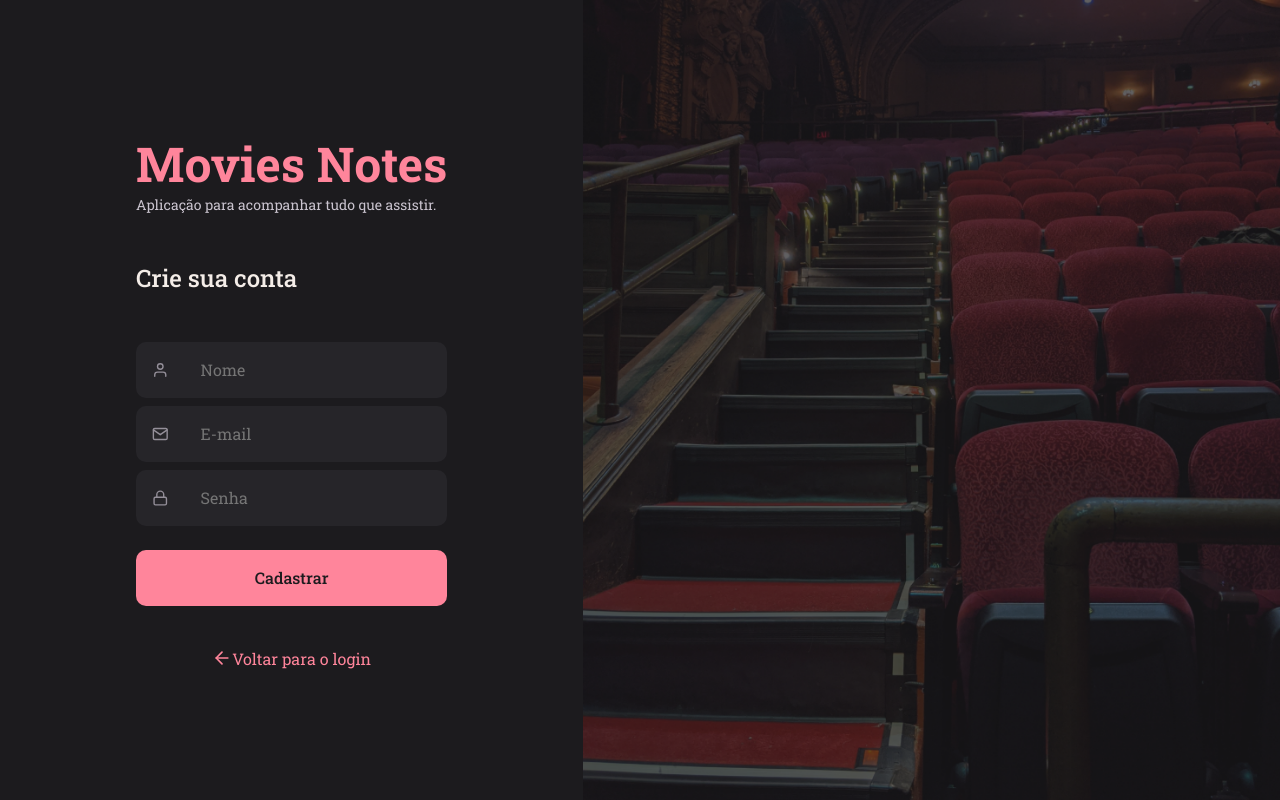
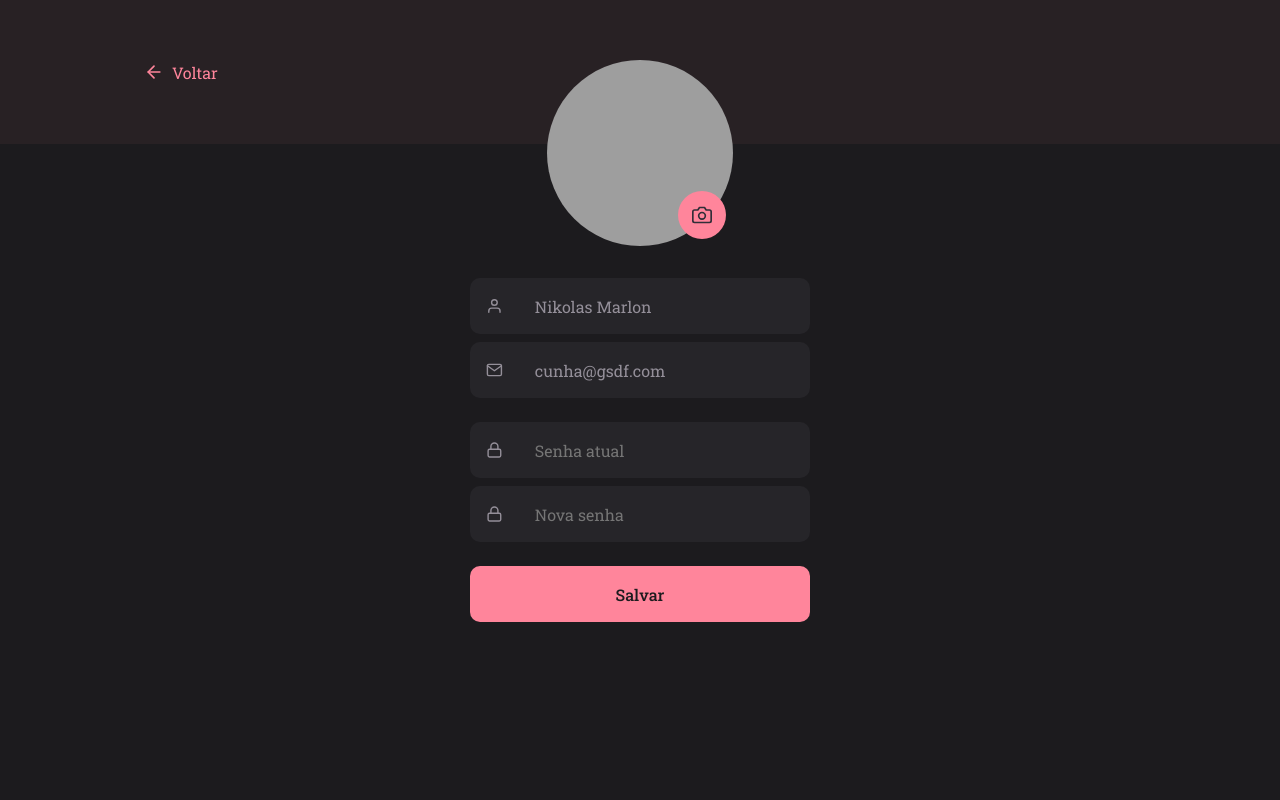
Before and after one commit to nikolasmarlon/Movies-notes, a React (Vite) app: page / in a window 1280 px wide. Built offline with nearby package versions, Linux system fonts and the light colour scheme; grey boxes are pictures that could not be loaded.

Commit message:
Interface Profile finalizada

```diff
--- a/src/App.jsx
+++ b/src/App.jsx
@@ -2,13 +2,14 @@
 import { Home } from "./pages/Home";
 import { Login } from "./pages/Login";
 import { MoviePreview } from "./pages/MoviePreview";
+import { Profile } from "./pages/Profile";
 import { SignUp } from "./pages/SignUp";
 
 export function App() {
 
   return (
     <>
-      <SignUp />
+      <Profile />
     </>
   )
 }
--- /dev/null
+++ b/src/pages/Profile/index.jsx
@@ -0,0 +1,38 @@
+import { FiArrowLeft, FiCamera, FiLock, FiMail, FiUser } from "react-icons/fi";
+import { Avatar, DivContainer, Form } from "./styles";
+
+import { Input } from "../../components/Input";
+import { Button } from "../../components/Button";
+
+export function Profile(){
+    return(
+        <DivContainer>
+            <header>
+                <a href="#">
+                    <FiArrowLeft/>
+                    Voltar
+                </a>
+            </header>
+
+            <Form>
+
+                <Avatar>
+                    <img src="https://github.com/nikolasmarlon.png" alt="Imagem do usuário" />
+
+                    <label htmlFor="avatar">
+                        <FiCamera />
+                        <input type="file" id="avatar" />
+                    </label>
+                </Avatar>
+
+                <Input required type="text" icon={FiUser} value="Nikolas Marlon" />
+                <Input required type="email" icon={FiMail} value="cunha@gsdf.com" />
+                <Input type="password" icon={FiLock} placeholder="Senha atual" />
+                <Input type="password" icon={FiLock} placeholder="Nova senha" />
+
+                <Button title="Salvar" />
+
+            </Form>
+        </DivContainer>
+    )
+}
--- /dev/null
+++ b/src/pages/Profile/styles.js
@@ -0,0 +1,90 @@
+import styled from "styled-components";
+
+
+export const DivContainer = styled.div`
+    width: 100%;
+
+
+    > header{
+        width: 100%;
+        height: 144px;
+        background: ${( {theme} ) => theme.COLORS.BACKGROUND_RED_MOVIE};
+
+
+        display: flex;
+        align-items: center;
+
+        padding: 0 144px;
+
+        a{
+            display: flex;
+            align-items: center ;
+            gap: 8px;
+            color: ${( {theme} ) => theme.COLORS.RED_300};
+
+            svg{
+                font-size: 20px;
+            }
+        }
+    }
+`
+
+
+export const Form = styled.form`
+    max-width: 340px;
+    margin: -84px auto 0;
+
+    > div:nth-child(4){
+        margin-top: 24px;
+    }
+    > div:nth-child(5){
+        margin-bottom: 24px;
+    }
+
+`
+
+export const Avatar = styled.div`
+
+    position: relative;
+    margin: 0 auto 32px;
+
+    width: 186px;
+    height: 186px;
+
+    >img{
+        width: 186px;
+        height: 186px;
+        border-radius: 50%;
+    }
+
+    > label{
+        width: 48px;
+        height: 48px;
+
+        background-color: ${( {theme} ) => theme.COLORS.RED_300};
+        border-radius: 50%;
+
+        display: flex;
+        align-items: center;
+        justify-content: center;
+
+
+        position: absolute;
+        bottom: 7px;
+        right: 7px;
+
+        cursor: pointer;
+
+        input{
+            display: none;
+        }
+
+        svg{
+            width: 20px;
+            height: 20px;
+            color: ${( {theme} ) => theme.COLORS.GRAY_900};
+        }
+
+    }
+
+    `
--- a/src/pages/SignUp/index.jsx
+++ b/src/pages/SignUp/index.jsx
@@ -14,7 +14,7 @@ export function SignUp(){
 
                 <h2>Crie sua conta</h2>
                 <Input required type="text" icon={FiUser} placeholder="Nome" />
-                <Input required type="text" icon={FiMail} placeholder="E-mail" />
+                <Input required type="email" icon={FiMail} placeholder="E-mail" />
                 <Input required type="password" icon={FiLock} placeholder="Senha" />
 
                 <Button title="Cadastrar" />
```
